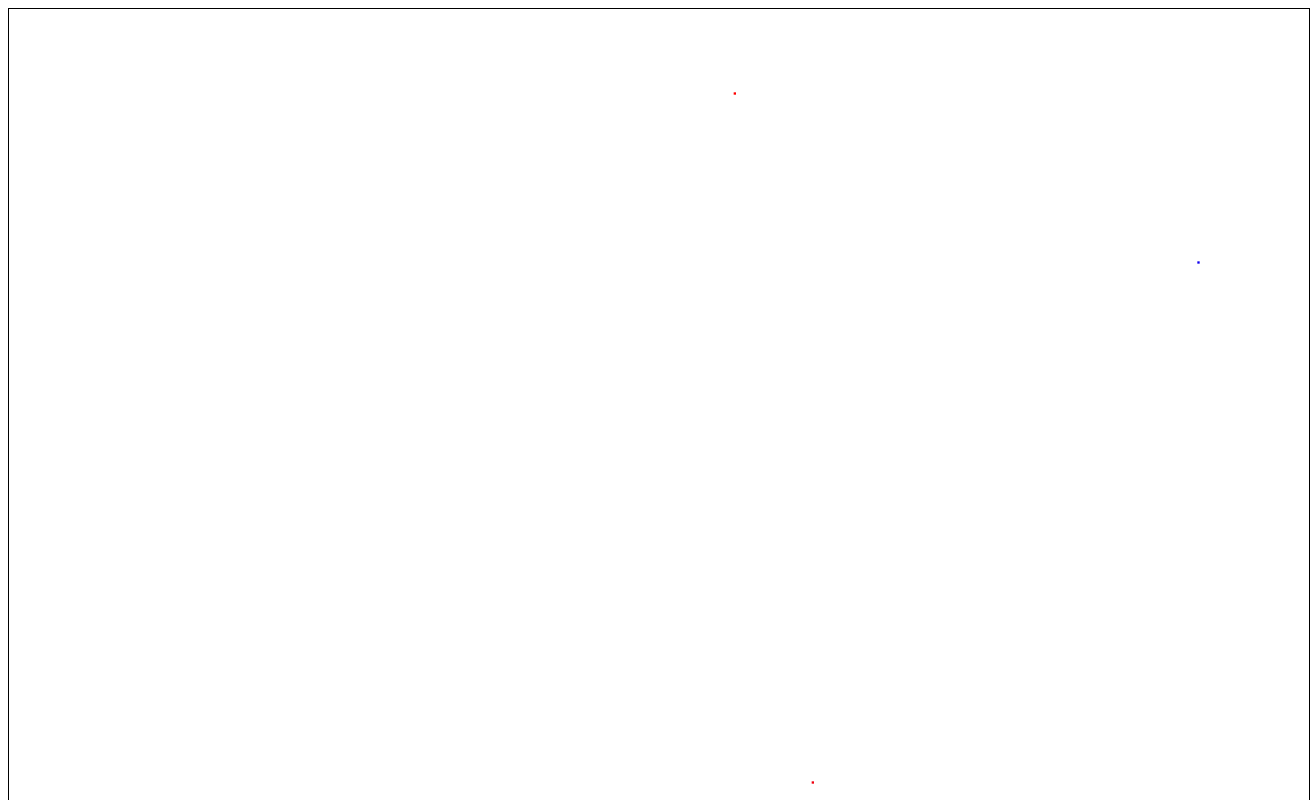
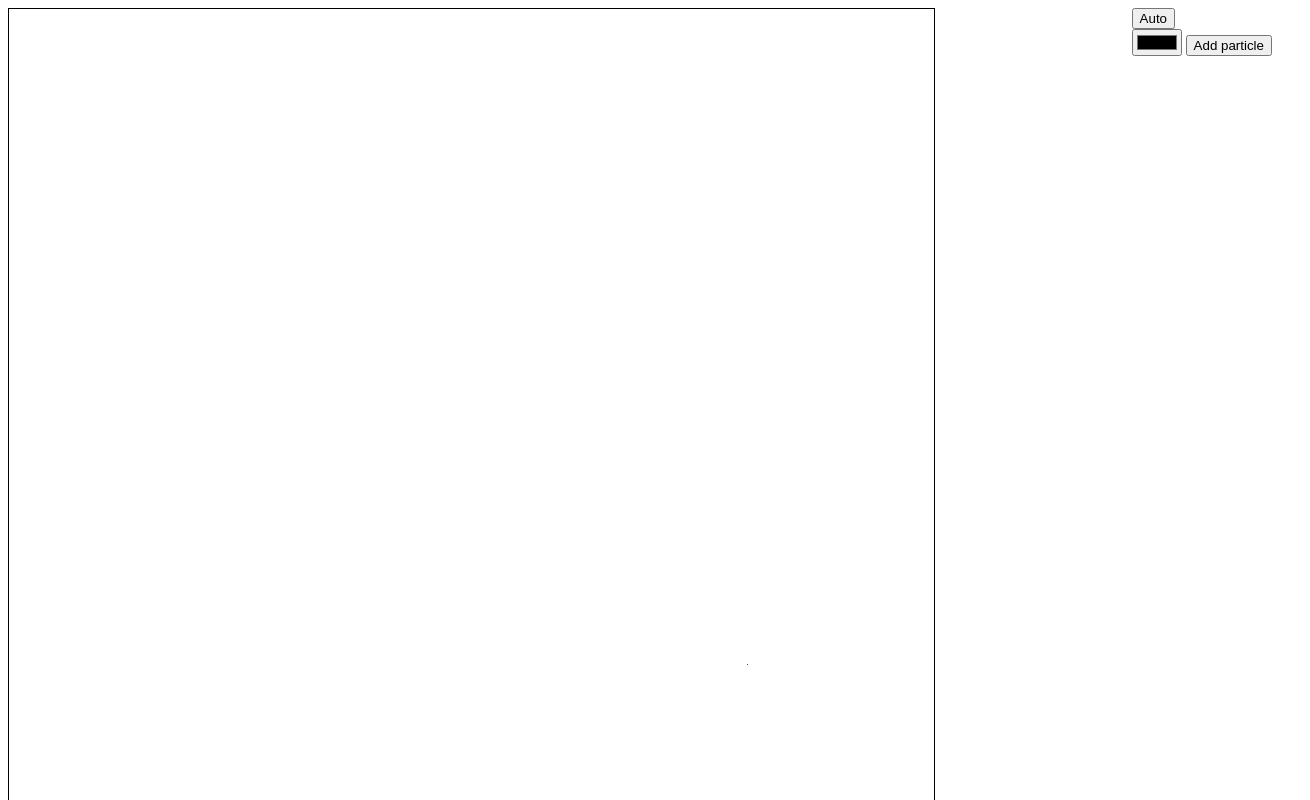
Before and after one commit to FXHibon/BrownienMove, a plain HTML site: page index.html in a window 1280 px wide. Shown: the top 800 px of the page, 1310 px wide, since content can reach past the window. Drawn offline with Linux system fonts and the light colour scheme.

Commit message:
Major refactoring of the application New functionality: you can add particle

```diff
--- /dev/null
+++ b/css/main.css
@@ -0,0 +1,7 @@
+.rightPannel {
+    float: right;
+}
+
+canvas {
+    float: left;
+}
--- a/index.html
+++ b/index.html
@@ -3,15 +3,27 @@
 <head>
     <meta charset="utf-8">
     <title>Mouvement Brownien</title>
+    <link rel="stylesheet" href="css/main.css">
 </head>
 <body>
 
-    <canvas id="mainCanvas" width="1300" height="1300"
+<div>
+    <canvas id="mainCanvas" width="925" height="925"
             style="border:1px solid #000000;">
     </canvas>
+</div>
 
+<div class="rightPannel">
+    <div>
         <button id="butAuto" onclick="stepAuto()">Auto</button>
+    </div>
+    <div>
+        <input type="color" id="colorPicker"/>
+        <button id="butAddParticle" onclick="addParticle()">Add particle</button>
+    </div>
+</div>
+<script src="js/Particle.class.js"></script>
+<script src="js/main.js"></script>
 
-        <script src="js/main.js"></script>
 </body>
 </html>
--- /dev/null
+++ b/js/Particle.class.js
@@ -0,0 +1,10 @@
+/**
+ * Created by Fx on 12/12/2014.
+ */
+
+var Particle = function (color, location) {
+    console.log("building particle(" + color + ", " + location + ")");
+    this.color = color;
+    this.location = location;
+    this.locations = [];
+}
--- a/js/main.js
+++ b/js/main.js
@@ -1,99 +1,63 @@
 var canvas = document.getElementById("mainCanvas");
+var button = document.getElementById("butAuto");
+var ctx = canvas.getContext("2d");
 
-var width = 1300,
-    height = 1300;
+var width = 1200,
+    height = 1200;
 
-var rows = 300,
-    cols = 300;
+var rows = 1200;
 
-var locations = {};
-
-var drunkeds = [];
-
-drunkeds["one"] = {
-    color: "#FF0000",
-    location: {}
-};
-
-drunkeds["two"] = {
-    color: "#00FF00",
-    location: {}
-};
-
-drunkeds["three"] = {
-    color: "#0000FF",
-    location: {}
-};
-
-drunkeds["four"] = {
-    color: "#F0000F",
-    location: {}
-};
-
-drunkeds["five"] = {
-    color: "#0F00F0",
-    location: {}
-};
-
-drunkeds["six"] = {
-    color: "#FFFFFF",
-    location: {}
-};
-
-drunkeds["seven"] = {
-    color: "#040AF0",
-    location: {}
-};
+var particles = [];
 
 var auto = false;
 
-function reset(can) {
-    can.fillStyle = "#FFFFFF";
-    can.fillRect(0, 0, width, height);
+/**
+ * Remove from the canvas the given particle
+ * @param particle The particle to be removed
+ */
+function clearParticle(particle) {
+    var locationToRemove = particle.locations.shift();
+    ctx.fillStyle = "#FFFFFF";
+    ctx.fillRect(locationToRemove.x * (width / rows), locationToRemove.y * (height / rows), width / rows, height / rows);
 }
 
 /**
- * Remove from the grid the current drunked
- * @param canvas
+ * Draw a single particle
+ * @param particle The particule to be drawn
  */
-function clearDrunked(canvas, drunkedLocation) {
-    var ctx = canvas.getContext("2d");
-    ctx.fillStyle = "#FFFFFF";
-    ctx.fillRect(drunkedLocation.x * (width / cols), drunkedLocation.y * (height / rows), width / cols, height / rows);
+function drawParticle(particle) {
+    var currentLocation = {x: particle.location.x, y: particle.location.y};
+    do {
+        particle.location = currentLocation;
+
+        var axe = (Math.random() - 0.5) > 0 ? "x" : "y";
+        var plusOrMinus = (Math.random() - 0.5) > 0 ? 1 : -1;
+
+        particle.location[axe] += plusOrMinus;
+        particle.location[axe] = Math.abs(particle.location[axe] % rows);
+    } while (!isFree(particle.location));
+
+    particle.locations.push({x: particle.location.x, y: particle.location.y});
+
+    ctx.fillStyle = particle.color;
+    ctx.fillRect(particle.location.x * (width / rows) + 1, particle.location.y * (height / rows) + 1, width / rows - 2, height / rows - 2);
+
+    if (particle.locations.length > 50) {
+        clearParticle(particle);
+    }
 }
 
 /**
- * draw a single "drunked case"
+ * draw all particles
  * @param canvas
  */
-function drawDrunked(canvas) {
-    var ctx = canvas.getContext("2d");
-
-
-    for (var i in drunkeds) {
-
-        var axe = (Math.random() - 0.5) > 0 ? "x" : "y",
-            plusOrMinus = (Math.random() - 0.5) > 0 ? 1 : -1;
-
-        drunkeds[i].location[axe] += plusOrMinus;
-
-        do {
-            drunkeds[i].location.x = Math.abs(drunkeds[i].location.x % cols);
-            drunkeds[i].location.y = Math.abs(drunkeds[i].location.y % rows);
-        } while (!isFree(drunkeds[i].location));
-
-        locations[i].push({x: drunkeds[i].location.x, y: drunkeds[i].location.y});
-
-        ctx.fillStyle = drunkeds[i].color;
-        ctx.fillRect(drunkeds[i].location.x * (width / cols) + 1, drunkeds[i].location.y * (height / rows) + 1, width / cols - 2, height / rows - 2);
-
-        if (locations[i].length > 50) {
-            clearDrunked(canvas, locations[i].shift());
-        }
-    }
+function drawParticles() {
+    particles.forEach(function (particle) {
+        drawParticle(particle);
+    });
 
     if (auto) {
-        setTimeout("drawDrunked(canvas)", 6);
+        setTimeout("drawParticles()", 10);
     }
 }
 
@@ -102,13 +66,13 @@ function drawDrunked(canvas) {
  * @param aLocation
  */
 function isFree(aLocation) {
-    for (var liste in locations) {
-        for (var i in liste) {
-            if (i.x == aLocation.x && i.y == aLocation.y) {
-                return false;
-            }
-        }
-    }
+    //for (var liste in locations) {
+    //    for (var i in liste) {
+    //        if (i.x == aLocation.x && i.y == aLocation.y) {
+    //            return false;
+    //        }
+    //    }
+    //}
     return true;
 }
 
@@ -116,29 +80,36 @@ function isFree(aLocation) {
  * Toggle automatic stepping
  */
 function stepAuto() {
-    var buton = document.getElementById("butAuto");
 
-    buton.innerHTML = auto ? "stop" : "auto";
+
     auto = !auto;
-
+    button.innerHTML = auto ? "Stop" : "Auto";
     if (auto) {
-        drawDrunked(canvas);
+        drawParticles(canvas);
     }
 
 }
 
 /**
+ * Generate a random location
+ * @returns {{x: number, y: number}}
+ */
+function randomLocation() {
+    return {
+        x: Math.floor((Math.random() * rows)),
+        y: Math.floor((Math.random() * rows))
+    };
+}
+
+function addParticle() {
+    var color = document.getElementById("colorPicker").value;
+    particles.push(new Particle(color, randomLocation()));
+}
+
+/**
  * Init data
  */
-(function init() {
-    for (var i in drunkeds) {
-        drunkeds[i].location = {
-            x: Math.floor((Math.random() * cols)),
-            y: Math.floor((Math.random() * rows))
-        };
-        locations[i] = [];
-        locations[i].push(drunkeds[i].location);
-    }
-
-    drawDrunked(canvas);
+(function bootstrap() {
+    particles.push(new Particle("#FF0000", randomLocation()));
+    drawParticles(canvas);
 })();
```
Lines whose indentation alone changed are shown as unchanged.
